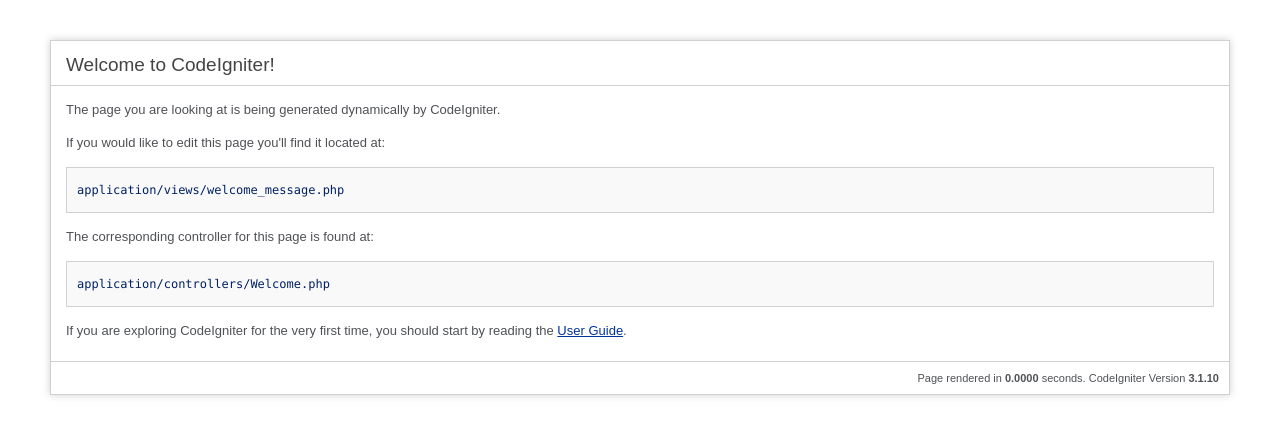
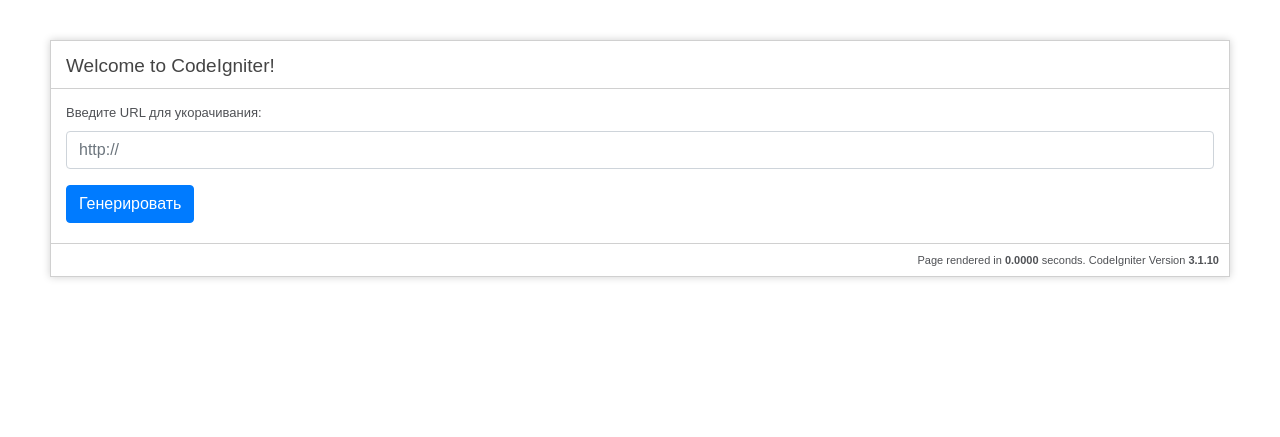
Before and after one commit to censor2005/shorturl, a CodeIgniter app: page /database/ in a window 1280 px wide. Shown: the top 437 px of the page. Run offline with CodeIgniter, Linux system fonts and the light colour scheme; some libraries are stand-ins or nearby versions.

Commit message:
Укорачивание ссылок, frontend

```diff
--- a/application/controllers/Process.php
+++ b/application/controllers/Process.php
@@ -3,11 +3,12 @@ defined('BASEPATH') OR exit('No direct script access allowed');
 
 class Process extends CI_Controller {
 
-	public function index($url = "")
+	public function index()
 	{
+        $url = urldecode($this->input->post('url'));
         $short = $this->short->generate($url);
         if($this->short->put($url, $short)){
-            $res = ['status' => 0, 'short' => $short];
+            $res = ['status' => 0, 'short' => $short, 'url' => $url];
         } else {
             $res = ['status'=> -1, 'short' => ''];
         }
--- a/application/models/Short.php
+++ b/application/models/Short.php
@@ -2,9 +2,26 @@
 
     private $letters = "abcdefghijkmnpqrstuvwxyzABCDEFGHJKLMNPQRSTUVWXYZ";
 
-    public function generate($url = "", $len = 6){
+    public function generate($url = "", $len = false){
         $max = strlen($this->letters)-1;
+        if ($len === false){
+            $total_count = $this->db->count_all('shorts');
+            // считаем, что если мы исчерпали 1% диапазона, то его пора расширять
 
+            if($total_count < 23){ // двухсимвольные исчерпаны
+                $len = 3;
+            } else if($total_count < 1105){ //трехсимвольные исчерпаны на 1%
+                $len = 4;
+            } else if($total_count < 53084){ //четырехсимвольные исчерпаны на 1%
+                $len = 5;
+            } else if($total_count < 2548039){ //пятисимвольные исчерпаны на 1%
+                $len = 6;
+            } else if($total_count < 122305904){ //шестисимвольные исчерпаны на 1%
+                $len = 7;
+            } else { //восмисимвольные == 12.230.590.464 (12 млрд), достигнем ли такого количества?
+                $len = 8;
+            }
+        }
         do{
             $short = "";
             for($i = 0; $i < $len; $i++){
@@ -29,7 +46,9 @@
     }
 
     public function exists($short = ""){
-        return $this->db->where('short', $short)->count_all_results('shorts') > 0;
+        $count = $this->db->where('short', $short)->count_all_results('shorts');
+        $exists = $count > 0 || strtolower($short) == 'process' || strtolower($short) == 'welcome';
+        return $exists;
     }
 /**
  * funtion to get data as object by short url
--- a/application/views/welcome_message.php
+++ b/application/views/welcome_message.php
@@ -5,6 +5,9 @@ defined('BASEPATH') OR exit('No direct script access allowed');
 <head>
 	<meta charset="utf-8">
 	<title>Welcome to CodeIgniter</title>
+	<link href="/assets/css/bootstrap.min.css" rel="stylesheet">
+	<script src="/assets/js/jquery-3.3.1.min.js"></script>
+	<script src="/assets/js/bootstrap.min.js"></script>
 
 	<style type="text/css">
 
@@ -71,17 +74,26 @@ defined('BASEPATH') OR exit('No direct script access allowed');
 	<h1>Welcome to CodeIgniter!</h1>
 
 	<div id="body">
-		<p>The page you are looking at is being generated dynamically by CodeIgniter.</p>
-
-		<p>If you would like to edit this page you'll find it located at:</p>
-		<code>application/views/welcome_message.php</code>
-
-		<p>The corresponding controller for this page is found at:</p>
-		<code>application/controllers/Welcome.php</code>
-
-		<p>If you are exploring CodeIgniter for the very first time, you should start by reading the <a href="user_guide/">User Guide</a>.</p>
+	  <div class="form-group">
+		<label>Введите URL для укорачивания:</label>
+		<input type="text" class="form-control" id="url" placeholder="http://">
+	  </div>
+		<button class="btn btn-primary" id="generate">Генерировать</button>
+		<div class="alert alert-success" id="result" style="display:none;">Ваша короткая ссылка: <input type="text"></div>
 	</div>
-
+	<script>
+	$(function(){
+		$("#generate").on('click', function(){
+			var $url = encodeURIComponent($("#url").val());
+			$.post('process', {url:$url}, function(data){
+				//alert(data);
+				console.log(data);
+				$("#result input").val( "<?php echo base_url();?>s/" + data.short);
+				$("#result").show();
+			}, "json");
+		});
+	});
+	</script>
 	<p class="footer">Page rendered in <strong>{elapsed_time}</strong> seconds. <?php echo  (ENVIRONMENT === 'development') ?  'CodeIgniter Version <strong>' . CI_VERSION . '</strong>' : '' ?></p>
 </div>
 
```
